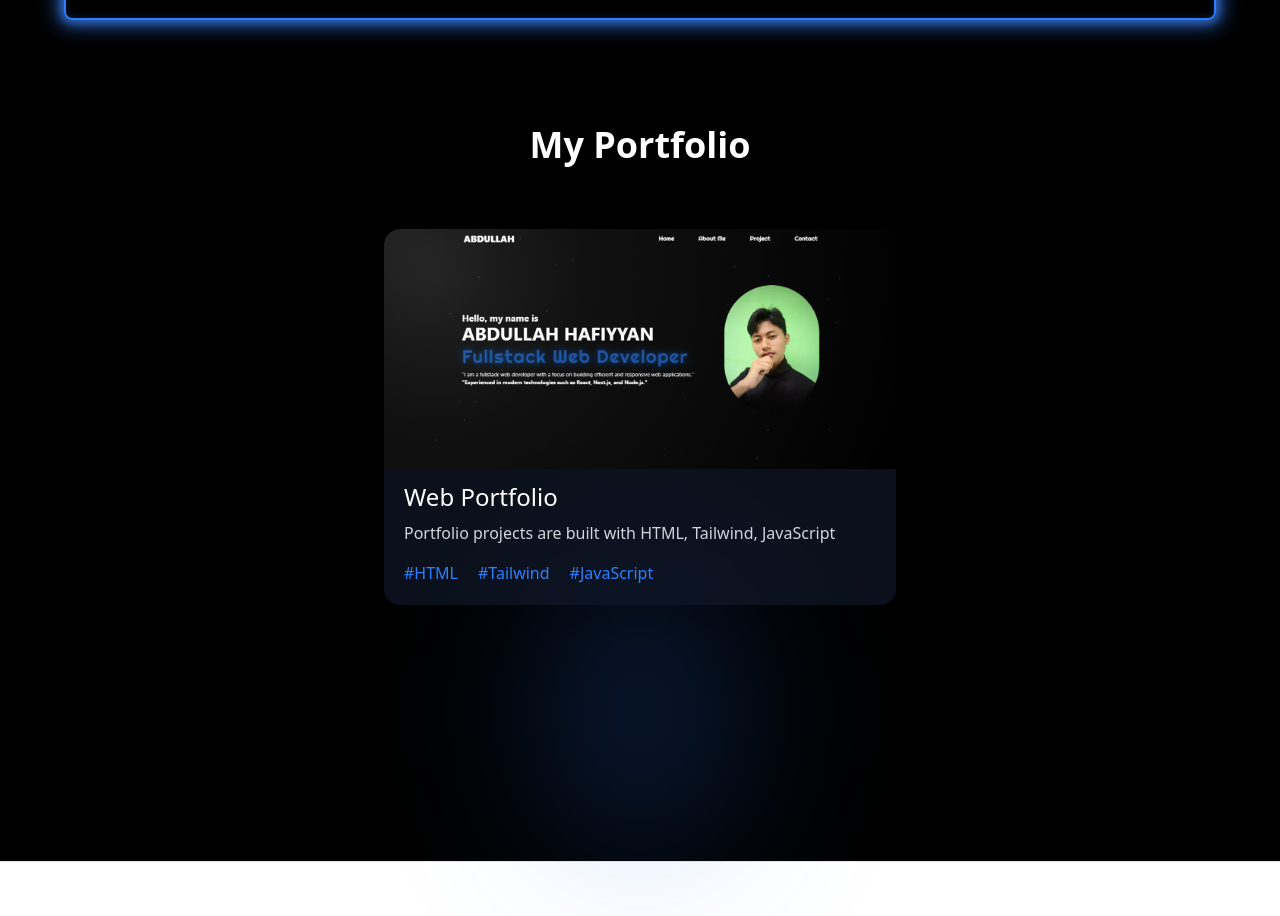
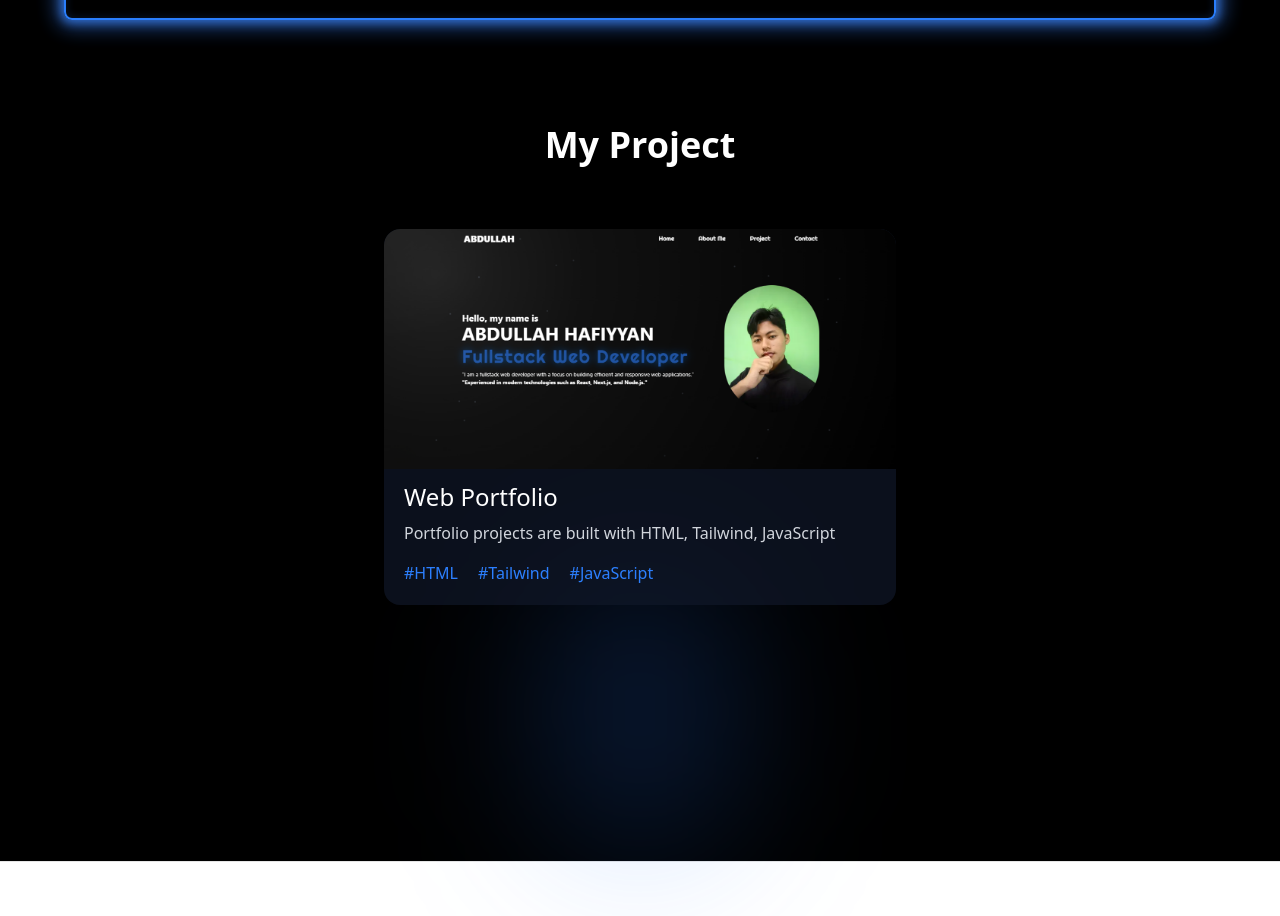
Before and after one commit to HAFIYYAAN/Portfolio, a Next.js app: page / in a window 1280 px wide. Shown: the part 1903-2819 px from the top of the page. Built offline with nearby package versions, Linux system fonts and the light colour scheme.

Commit message:
Finally5

```diff
--- a/app/component/page3.tsx
+++ b/app/component/page3.tsx
@@ -18,7 +18,7 @@ export default function Page3() {
         {/* Header */}
         <header className="py-16 text-center">
           <h1 className="text-3xl sm:text-4xl font-bold text-white">
-            My Portfolio
+            My Project
           </h1>
         </header>
 
```
